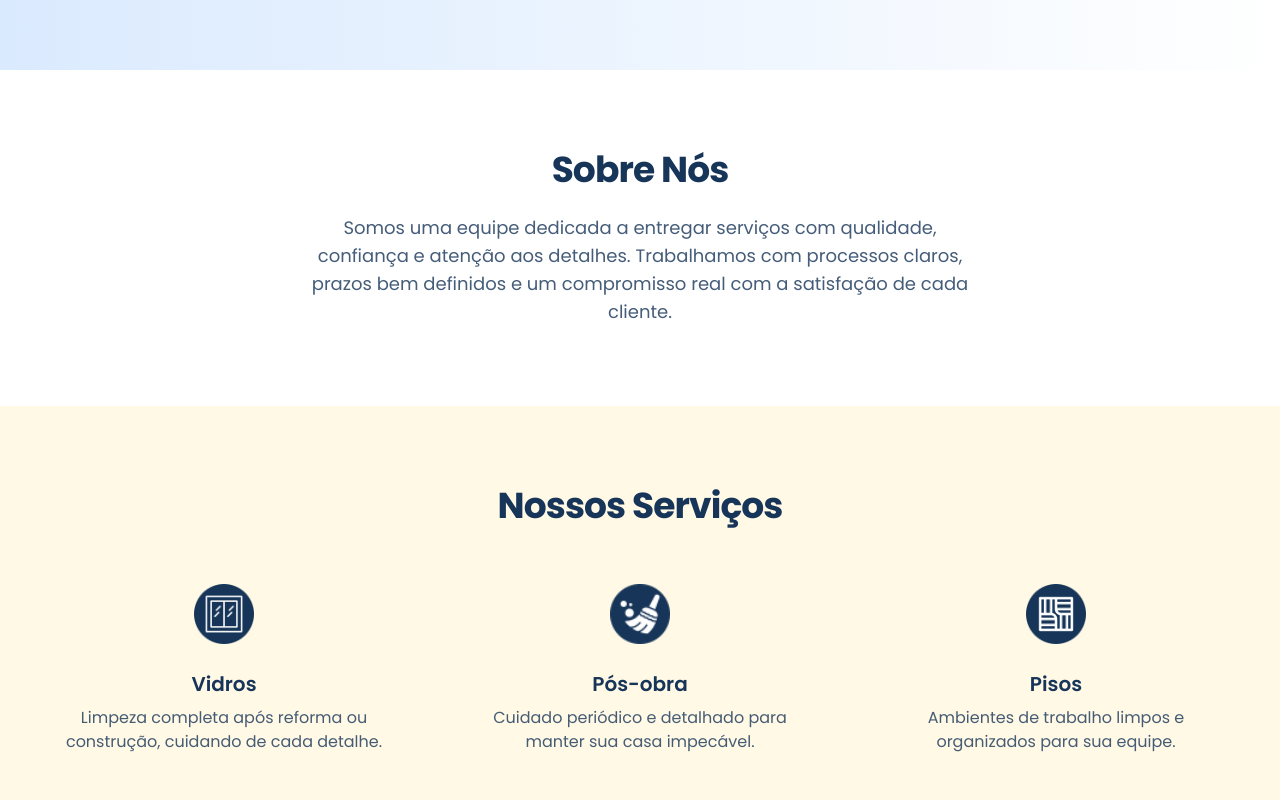
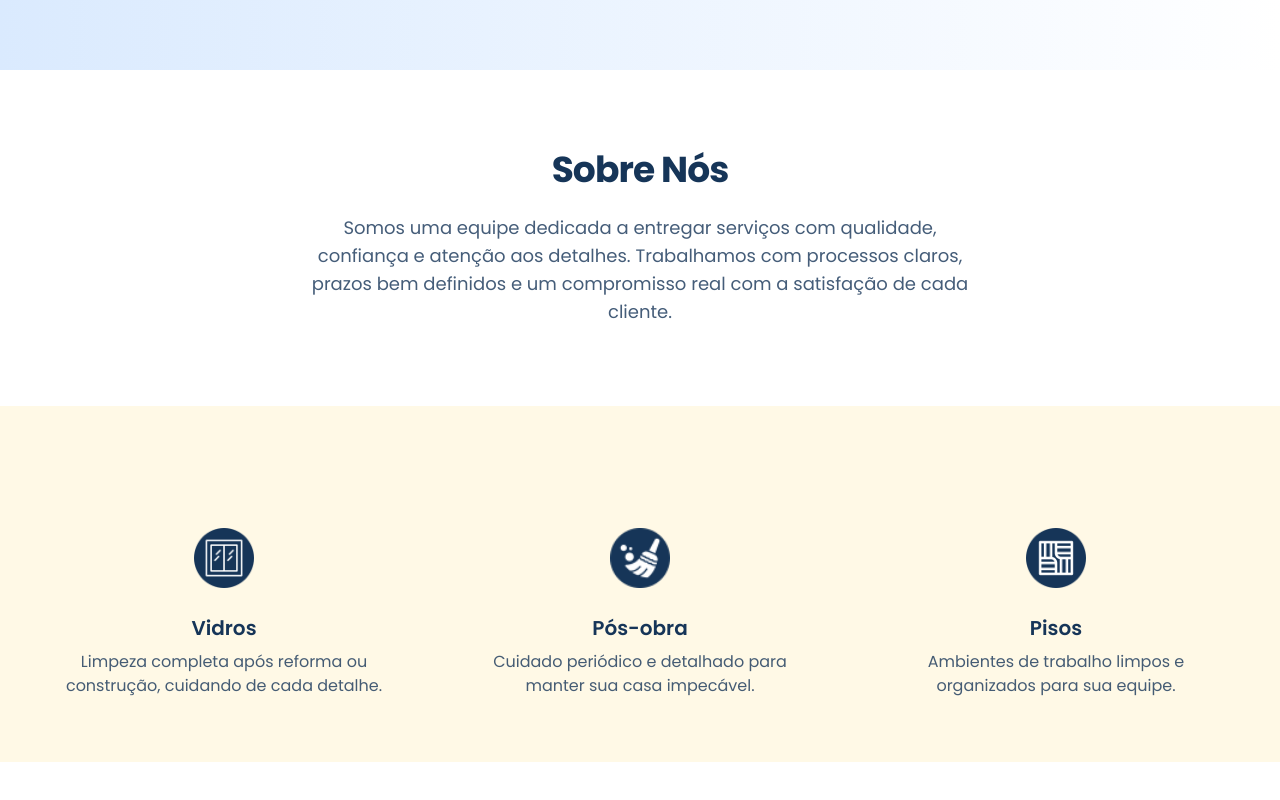
Before and after one commit to RenovaLimpeza/Renova-1.0, a Next.js app: page / in a window 1280 px wide. Shown: the part 735-1535 px from the top of the page. After the commit the page ends 1497 px from the top, so only its background shows below. Built offline with nearby package versions, Linux system fonts and the light colour scheme.

Commit message:
fix: retirando o titulo que nao tinha

```diff
--- a/src/components/ServicesSection.tsx
+++ b/src/components/ServicesSection.tsx
@@ -15,7 +15,6 @@ interface ServicesSectionProps {
 
 export default function ServicesSection({
   id = "servicos",
-  title = "Nossos Serviços",
   services = [
     {
       title: "Vidros",
@@ -40,14 +39,8 @@ export default function ServicesSection({
     "/icone-piso.png",
   ];
   return (
-    <section id={id} className="bg-[#FFF9E6] py-16 sm:py-20">
+    <section id={id} className="bg-[#FFF9E6] py-16 sm:py-16">
       <div className="mx-auto max-w-7xl px-6 lg:px-8">
-        <div className="text-center">
-          <h2 className="text-3xl font-bold tracking-tight text-foreground sm:text-4xl">
-            {title}
-          </h2>
-        </div>
-
         <div className="mt-12 grid grid-cols-1 gap-8 md:grid-cols-3">
           {services.map((item, idx) => (
             <div key={idx} className="h-full">
```
